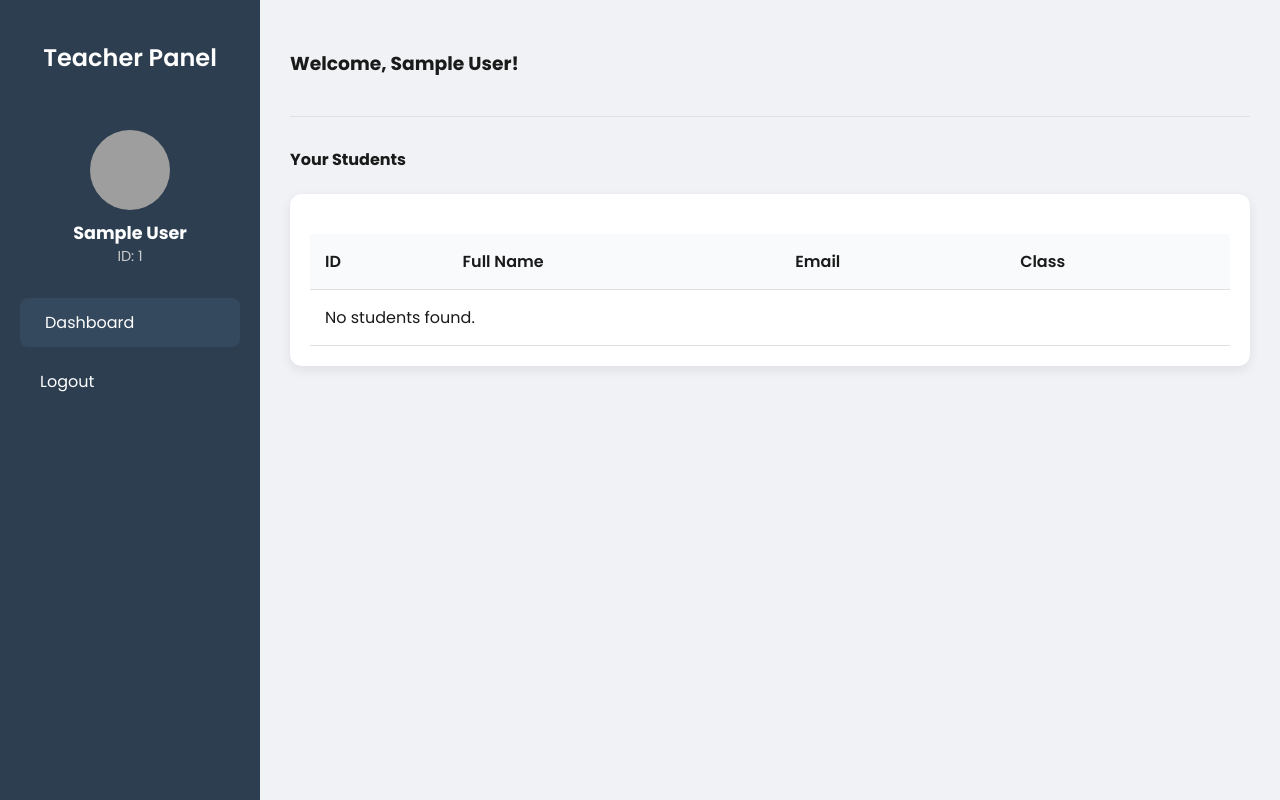
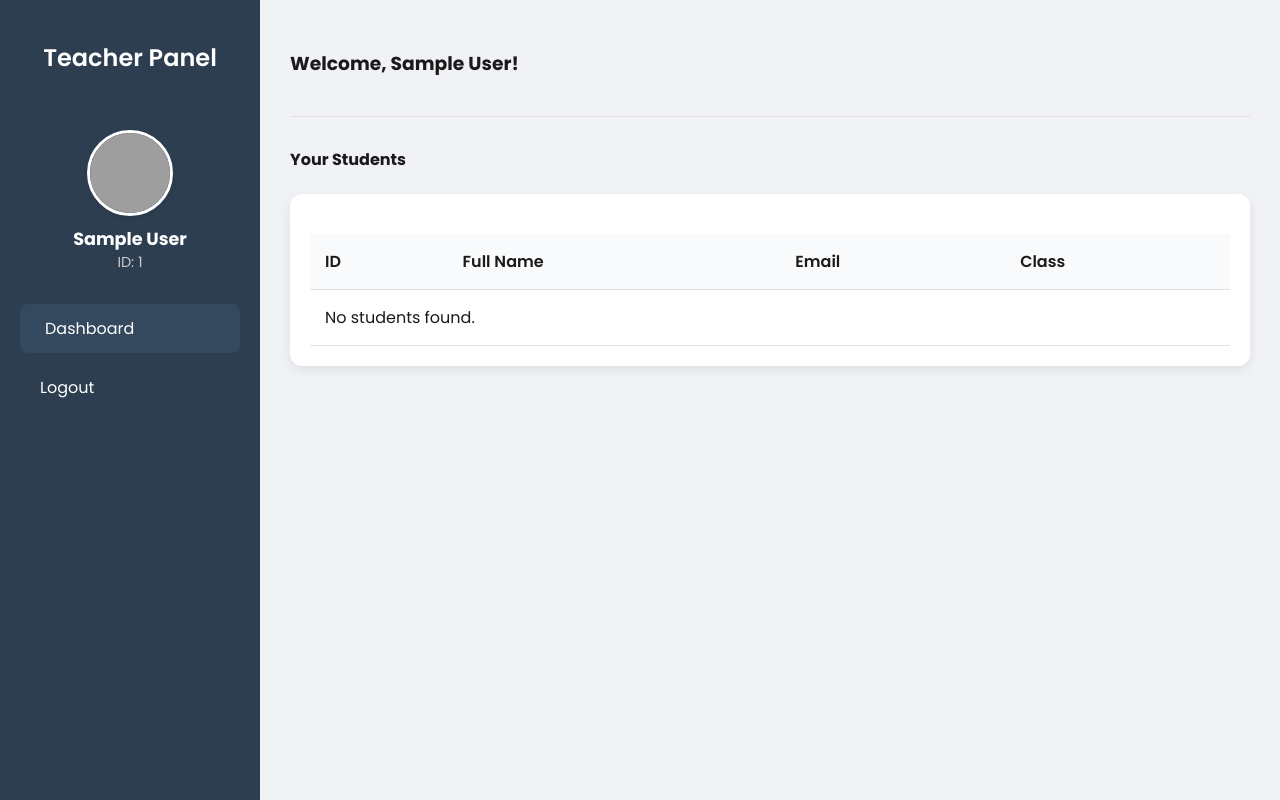
Before and after one commit to MovieAddict88/attendance2, a PHP site: page /teacher/dashboard.php in a window 1280 px wide. Run offline with PHP 8.4, Linux system fonts and the light colour scheme; the visitor is signed in with stand-in values (Sample User, id 1); data that the repository does not hold is empty; grey boxes are pictures that could not be loaded.

Commit message:
Fix: Correct teacher profile image styling
The teacher's dashboard profile image was not displaying correctly. It was not circular and overflowed its container on smaller screen sizes.

This commit fixes the issue by:
- Making the CSS selector for the profile image more specific to avoid conflicts.
- Ensuring the image is circular with a fixed size.
- Adding a border and box-shadow for improved visual appearance.

```diff
--- a/css/style.css
+++ b/css/style.css
@@ -341,12 +341,14 @@ table tr:hover {
     align-items: center;
     text-align: center;
 }
-.profile-image {
+.profile-info .profile-image {
     width: 80px;
     height: 80px;
     border-radius: 50%;
     margin-bottom: 10px;
     object-fit: cover;
+    border: 3px solid #fff;
+    box-shadow: 0 2px 4px rgba(0,0,0,0.1);
 }
 .profile-text h3 {
     margin: 0;
```
